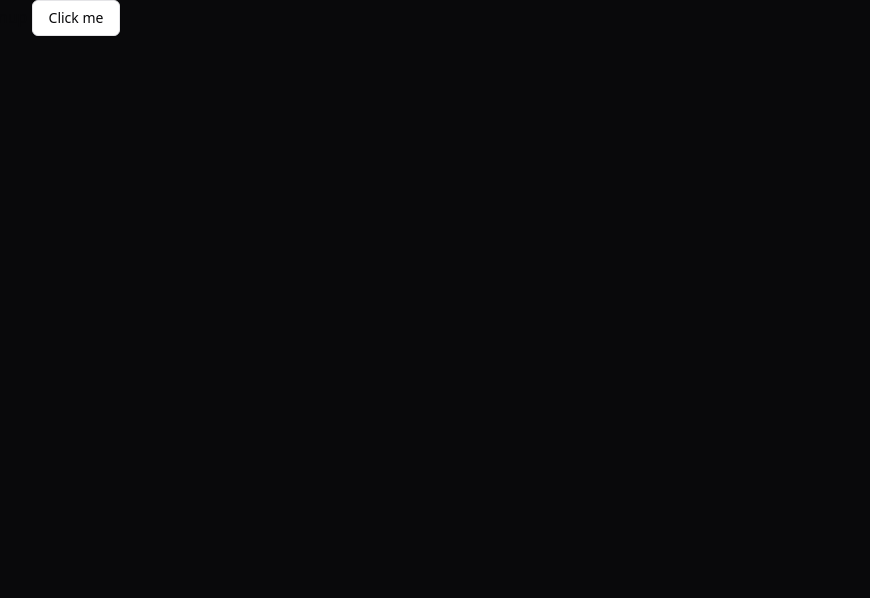
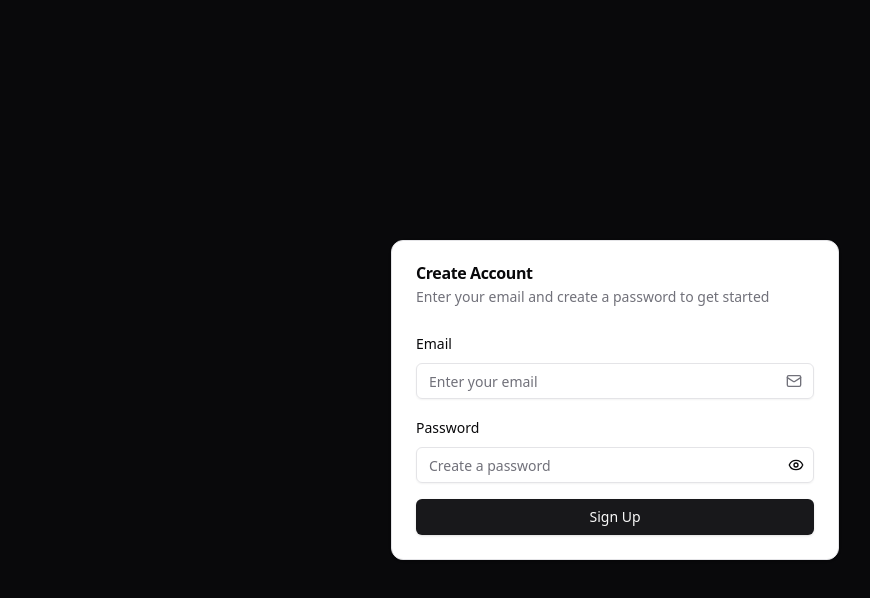
Before and after one commit to subhajitorrin/LinkVault-SaaS, a Next.js app: page /signup in a window 1280 px wide. Shown: the top 598 px of the page, without its empty margins (25-895 px from the left). Built offline with nearby package versions, Linux system fonts and the light colour scheme; no server answers.

Commit message:
clerk auth

```diff
--- a/app/signup/page.tsx
+++ b/app/signup/page.tsx
@@ -1,28 +1,35 @@
-import React, { useState } from "react";
-import { Button } from "@/components/ui/button";
+"use client";
+
+import { useState } from "react";
 import { useSignUp } from "@clerk/nextjs";
 import { useRouter } from "next/navigation";
-import { Link } from "next/link";
+import { Eye, EyeOff, Mail } from "lucide-react";
 
-const Signup = () => {
+import { Button } from "@/components/ui/button";
+import {
+  Card,
+  CardContent,
+  CardDescription,
+  CardHeader,
+  CardTitle
+} from "@/components/ui/card";
+import { Input } from "@/components/ui/input";
+import { Label } from "@/components/ui/label";
+
+export default function Component() {
   const { isLoaded, signUp, setActive } = useSignUp();
-  const [password, setPassword] = useState<string>("");
-  const [emailAddress, setEmailAddress] = useState<string>("");
-  const [pendingVerify, setPendingVerify] = useState<boolean>(false);
-  const [otp, setOtp] = useState<string>("");
-  const [error, seterror] = useState("");
-  const [togglePass, setTogglePass] = useState<boolean>(false);
+  const [password, setPassword] = useState("");
+  const [emailAddress, setEmailAddress] = useState("");
+  const [pendingVerify, setPendingVerify] = useState(false);
+  const [otp, setOtp] = useState("");
+  const [error, setError] = useState("");
+  const [showPassword, setShowPassword] = useState(false);
   const router = useRouter();
-
-  if (!isLoaded) {
-    return null;
-  }
 
   async function handleSubmit(e: React.FormEvent) {
     e.preventDefault();
-    if (!isLoaded) {
-      return;
-    }
+    if (!isLoaded) return;
+
     try {
       await signUp.create({
         emailAddress,
@@ -32,17 +39,118 @@
         strategy: "email_code"
       });
       setPendingVerify(true);
-    } catch (error: any) {
-      console.error(error);
-      seterror(error.errors[0].message);
+    } catch (err: any) {
+      console.error(err);
+      setError(err.errors[0].message);
+    }
+  }
+
+  async function handleVerify(e: React.FormEvent) {
+    e.preventDefault();
+    if (!isLoaded) return;
+
+    try {
+      const result = await signUp.attemptEmailAddressVerification({
+        code: otp
+      });
+
+      if (result.status === "complete") {
+        await setActive({ session: result.createdSessionId });
+        router.push("/dashboard");
+      }
+    } catch (err: any) {
+      console.error(err);
+      setError(err.errors[0].message);
     }
   }
 
   return (
-    <div>
-      Signup <Button variant={"outline"}>Click me</Button>
+    <div className="min-h-screen flex items-center justify-center bg-zinc-950 p-4">
+      <Card className="w-full max-w-md">
+        <CardHeader>
+          <CardTitle>
+            {pendingVerify ? "Verify Email" : "Create Account"}
+          </CardTitle>
+          <CardDescription>
+            {pendingVerify
+              ? "We've sent a verification code to your email"
+              : "Enter your email and create a password to get started"}
+          </CardDescription>
+        </CardHeader>
+        <CardContent>
+          {error && (
+            <div className="mb-4 text-sm text-red-500 bg-red-500/10 rounded-lg p-3">
+              {error}
+            </div>
+          )}
+          {pendingVerify ? (
+            <form onSubmit={handleVerify} className="space-y-4">
+              <div className="space-y-2">
+                <Label htmlFor="otp">Verification Code</Label>
+                <Input
+                  id="otp"
+                  placeholder="Enter verification code"
+                  value={otp}
+                  onChange={(e) => setOtp(e.target.value)}
+                  required
+                />
+              </div>
+              <Button onClick={handleVerify} type="submit" className="w-full">
+                Verify Email
+              </Button>
+            </form>
+          ) : (
+            <form onSubmit={handleSubmit} className="space-y-4">
+              <div className="space-y-2">
+                <Label htmlFor="email">Email</Label>
+                <div className="relative">
+                  <Input
+                    id="email"
+                    type="email"
+                    placeholder="Enter your email"
+                    value={emailAddress}
+                    onChange={(e) => setEmailAddress(e.target.value)}
+                    required
+                  />
+                  <Mail className="absolute right-3 top-1/2 -translate-y-1/2 text-muted-foreground h-4 w-4" />
+                </div>
+              </div>
+              <div className="space-y-2">
+                <Label htmlFor="password">Password</Label>
+                <div className="relative">
+                  <Input
+                    id="password"
+                    type={showPassword ? "text" : "password"}
+                    placeholder="Create a password"
+                    value={password}
+                    onChange={(e) => setPassword(e.target.value)}
+                    required
+                  />
+                  <Button
+                    type="button"
+                    variant="ghost"
+                    size="icon"
+                    className="absolute right-1 top-1/2 -translate-y-1/2 h-7 w-7"
+                    onClick={() => setShowPassword(!showPassword)}
+                  >
+                    {showPassword ? (
+                      <EyeOff className="h-4 w-4" />
+                    ) : (
+                      <Eye className="h-4 w-4" />
+                    )}
+                    <span className="sr-only">
+                      {showPassword ? "Hide password" : "Show password"}
+                    </span>
+                  </Button>
+                </div>
+              </div>
+              <Button type="submit" className="w-full">
+                Sign Up
+              </Button>
+            </form>
+          )}
+        </CardContent>
+      </Card>
     </div>
   );
-};
-
-export default Signup;
+}
--- /dev/null
+++ b/components/ui/card.tsx
@@ -0,0 +1,76 @@
+import * as React from "react"
+
+import { cn } from "@/lib/utils"
+
+const Card = React.forwardRef<
+  HTMLDivElement,
+  React.HTMLAttributes<HTMLDivElement>
+>(({ className, ...props }, ref) => (
+  <div
+    ref={ref}
+    className={cn(
+      "rounded-xl border bg-card text-card-foreground shadow",
+      className
+    )}
+    {...props}
+  />
+))
+Card.displayName = "Card"
+
+const CardHeader = React.forwardRef<
+  HTMLDivElement,
+  React.HTMLAttributes<HTMLDivElement>
+>(({ className, ...props }, ref) => (
+  <div
+    ref={ref}
+    className={cn("flex flex-col space-y-1.5 p-6", className)}
+    {...props}
+  />
+))
+CardHeader.displayName = "CardHeader"
+
+const CardTitle = React.forwardRef<
+  HTMLParagraphElement,
+  React.HTMLAttributes<HTMLHeadingElement>
+>(({ className, ...props }, ref) => (
+  <h3
+    ref={ref}
+    className={cn("font-semibold leading-none tracking-tight", className)}
+    {...props}
+  />
+))
+CardTitle.displayName = "CardTitle"
+
+const CardDescription = React.forwardRef<
+  HTMLParagraphElement,
+  React.HTMLAttributes<HTMLParagraphElement>
+>(({ className, ...props }, ref) => (
+  <p
+    ref={ref}
+    className={cn("text-sm text-muted-foreground", className)}
+    {...props}
+  />
+))
+CardDescription.displayName = "CardDescription"
+
+const CardContent = React.forwardRef<
+  HTMLDivElement,
+  React.HTMLAttributes<HTMLDivElement>
+>(({ className, ...props }, ref) => (
+  <div ref={ref} className={cn("p-6 pt-0", className)} {...props} />
+))
+CardContent.displayName = "CardContent"
+
+const CardFooter = React.forwardRef<
+  HTMLDivElement,
+  React.HTMLAttributes<HTMLDivElement>
+>(({ className, ...props }, ref) => (
+  <div
+    ref={ref}
+    className={cn("flex items-center p-6 pt-0", className)}
+    {...props}
+  />
+))
+CardFooter.displayName = "CardFooter"
+
+export { Card, CardHeader, CardFooter, CardTitle, CardDescription, CardContent }
--- /dev/null
+++ b/components/ui/input.tsx
@@ -0,0 +1,25 @@
+import * as React from "react"
+
+import { cn } from "@/lib/utils"
+
+export interface InputProps
+  extends React.InputHTMLAttributes<HTMLInputElement> {}
+
+const Input = React.forwardRef<HTMLInputElement, InputProps>(
+  ({ className, type, ...props }, ref) => {
+    return (
+      <input
+        type={type}
+        className={cn(
+          "flex h-9 w-full rounded-md border border-input bg-transparent px-3 py-1 text-sm shadow-sm transition-colors file:border-0 file:bg-transparent file:text-sm file:font-medium file:text-foreground placeholder:text-muted-foreground focus-visible:outline-none focus-visible:ring-1 focus-visible:ring-ring disabled:cursor-not-allowed disabled:opacity-50",
+          className
+        )}
+        ref={ref}
+        {...props}
+      />
+    )
+  }
+)
+Input.displayName = "Input"
+
+export { Input }
--- /dev/null
+++ b/components/ui/label.tsx
@@ -0,0 +1,26 @@
+"use client"
+
+import * as React from "react"
+import * as LabelPrimitive from "@radix-ui/react-label"
+import { cva, type VariantProps } from "class-variance-authority"
+
+import { cn } from "@/lib/utils"
+
+const labelVariants = cva(
+  "text-sm font-medium leading-none peer-disabled:cursor-not-allowed peer-disabled:opacity-70"
+)
+
+const Label = React.forwardRef<
+  React.ElementRef<typeof LabelPrimitive.Root>,
+  React.ComponentPropsWithoutRef<typeof LabelPrimitive.Root> &
+    VariantProps<typeof labelVariants>
+>(({ className, ...props }, ref) => (
+  <LabelPrimitive.Root
+    ref={ref}
+    className={cn(labelVariants(), className)}
+    {...props}
+  />
+))
+Label.displayName = LabelPrimitive.Root.displayName
+
+export { Label }
--- a/package.json
+++ b/package.json
@@ -12,6 +12,7 @@
     "@clerk/nextjs": "^6.0.2",
     "@prisma/client": "^5.21.1",
     "@radix-ui/react-icons": "^1.3.1",
+    "@radix-ui/react-label": "^2.1.0",
     "@radix-ui/react-slot": "^1.1.0",
     "class-variance-authority": "^0.7.0",
     "clsx": "^2.1.1",
```
Also changed, not shown: 1 other file (tests, documents, lock files or other folders).
